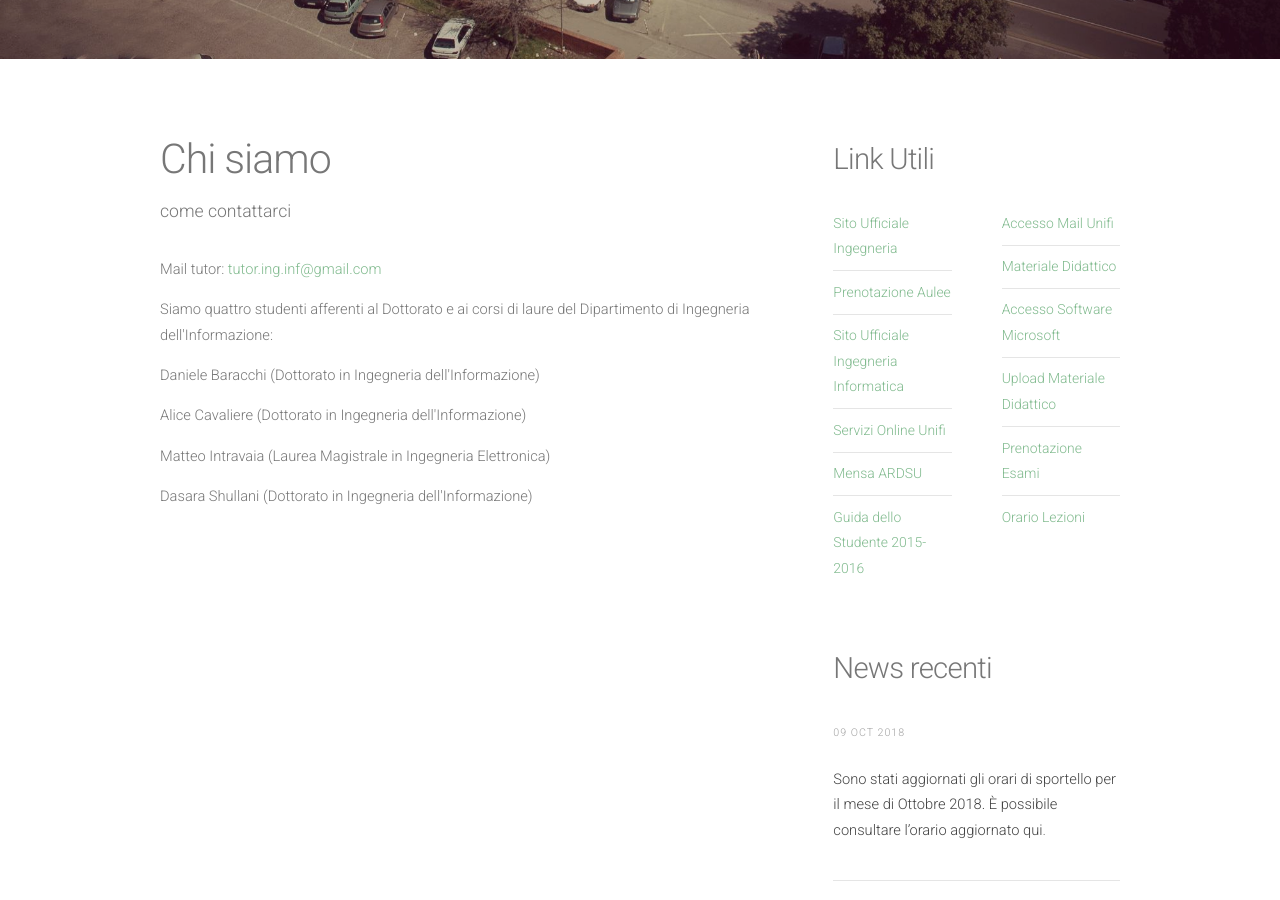
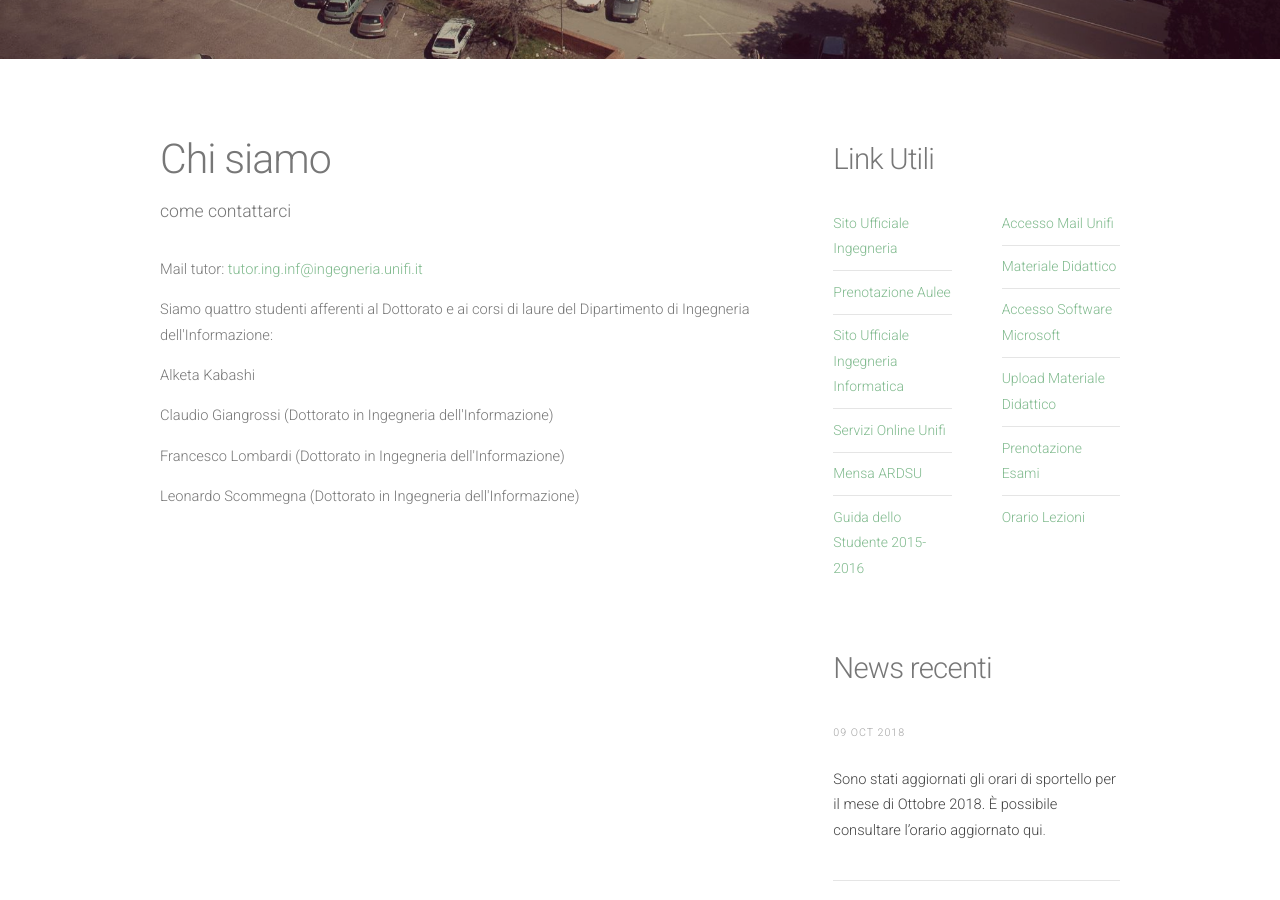
Before and after one commit to tutor-ing-inf-unifi/tutor-ing-inf-unifi.github.io, a Jekyll site: the page built from contattaci.html, in a window 1280 px wide and 900 px high, scrolled down 319 px. Built offline with Jekyll 4.4.1, drawn with Linux system fonts in a browser that asks for light colours; nearby versions of some CDN libraries.

Commit message:
Update contattaci.html

```diff
--- a/contattaci.html
+++ b/contattaci.html
@@ -15,14 +15,14 @@ layout: default
 							<span class="byline">come contattarci</span>
 						</header>
 
-						<p>Mail tutor: <a href="mailto:tutor.ing.inf@gmail.com">tutor.ing.inf@gmail.com</a></p>
+						<p>Mail tutor: <a href="mailto:tutor.ing.inf@ingegneria.unifi.it">tutor.ing.inf@ingegneria.unifi.it</a></p>
 
 						<p>Siamo quattro studenti afferenti al Dottorato e ai corsi di laure del Dipartimento di Ingegneria dell'Informazione: </p>
 
-						<p>Daniele Baracchi (Dottorato in Ingegneria dell'Informazione)</p>
-						<p>Alice Cavaliere (Dottorato in Ingegneria dell'Informazione)</p>
-						<p>Matteo Intravaia (Laurea Magistrale in Ingegneria Elettronica)</p>
-						<p>Dasara Shullani (Dottorato in Ingegneria dell'Informazione)</p>
+						<p>Alketa Kabashi </p>
+						<p>Claudio Giangrossi (Dottorato in Ingegneria dell'Informazione)</p>
+						<p>Francesco Lombardi (Dottorato in Ingegneria dell'Informazione)</p>
+						<p>Leonardo Scommegna (Dottorato in Ingegneria dell'Informazione)</p>
 
 					</section>
 				</div>
```
